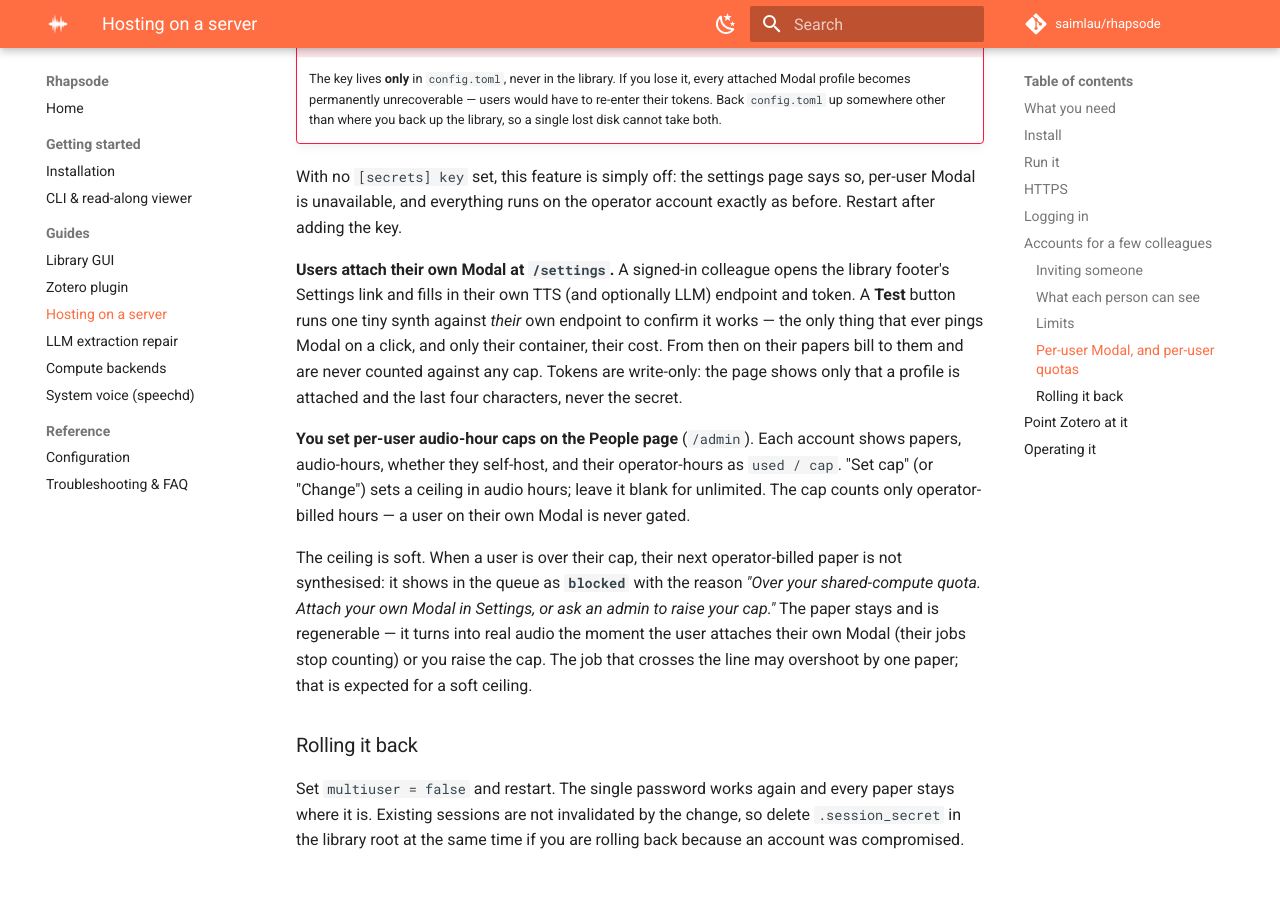
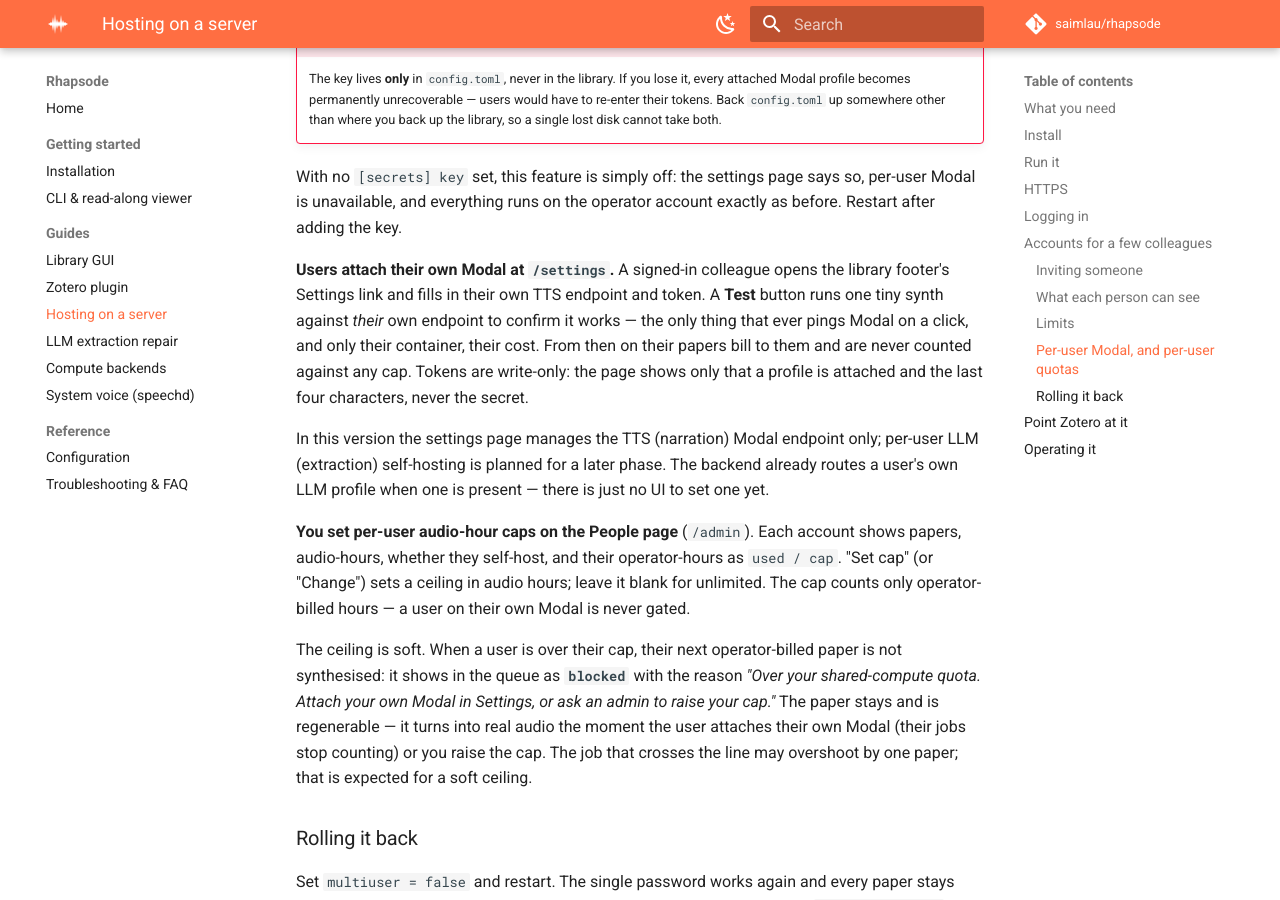
Before and after one commit to saimlau/rhapsode, an MkDocs documentation site: the page built from docs/hosting.md, in a window 1280 px wide and 900 px high, scrolled down 5543 px. Built offline with MkDocs 1.6.1 and Material for MkDocs 9.7.7, drawn with Linux system fonts in a browser that asks for light colours; comment, search, counter and statistics services are not loaded.

Commit message:
Phase 5 final-review fixes: guard cap input, example [secrets], dead var, LLM note
- admin cap prompt: a non-numeric entry now errors instead of NaN->null
  silently clearing the cap (fail-open on a cost control).
- config.example.toml: commented [secrets] key stanza for discoverability.
- drop the dead `op_hours` local in list_users.
- hosting.md: note per-user LLM self-hosting UI is deferred (settings is TTS-only).

Claude-Session: https://claude.ai/code/session_01KSvB4qgJQ9Z21bbRfDhjVj

```diff
--- a/docs/hosting.md
+++ b/docs/hosting.md
@@ -271,12 +271,17 @@ so, per-user Modal is unavailable, and everything runs on the operator account
 exactly as before. Restart after adding the key.
 
 **Users attach their own Modal at `/settings`.** A signed-in colleague opens the
-library footer's Settings link and fills in their own TTS (and optionally LLM)
-endpoint and token. A **Test** button runs one tiny synth against *their* own
+library footer's Settings link and fills in their own TTS endpoint and token. A
+**Test** button runs one tiny synth against *their* own
 endpoint to confirm it works — the only thing that ever pings Modal on a click,
 and only their container, their cost. From then on their papers bill to them and
 are never counted against any cap. Tokens are write-only: the page shows only
 that a profile is attached and the last four characters, never the secret.
+
+In this version the settings page manages the TTS (narration) Modal endpoint
+only; per-user LLM (extraction) self-hosting is planned for a later phase. The
+backend already routes a user's own LLM profile when one is present — there is
+just no UI to set one yet.
 
 **You set per-user audio-hour caps on the People page** (`/admin`). Each account
 shows papers, audio-hours, whether they self-host, and their operator-hours as
--- a/server.py
+++ b/server.py
@@ -761,7 +761,7 @@ def create_app(lib, worker, auth_cfg=None, users=None, secret_key=None):
         if not multiuser or not who or not users.is_admin(who):
             raise HTTPException(403, "admins only")
         papers = lib.snapshot()["papers"]
-        counts, hours, op_hours = {}, {}, {}
+        counts, hours = {}, {}
         for p in papers.values():
             o = p.get("owner")
             counts[o] = counts.get(o, 0) + 1
```
Also changed, not shown: admin.html (+7 -1 lines), config.example.toml (+8 -0 lines).
